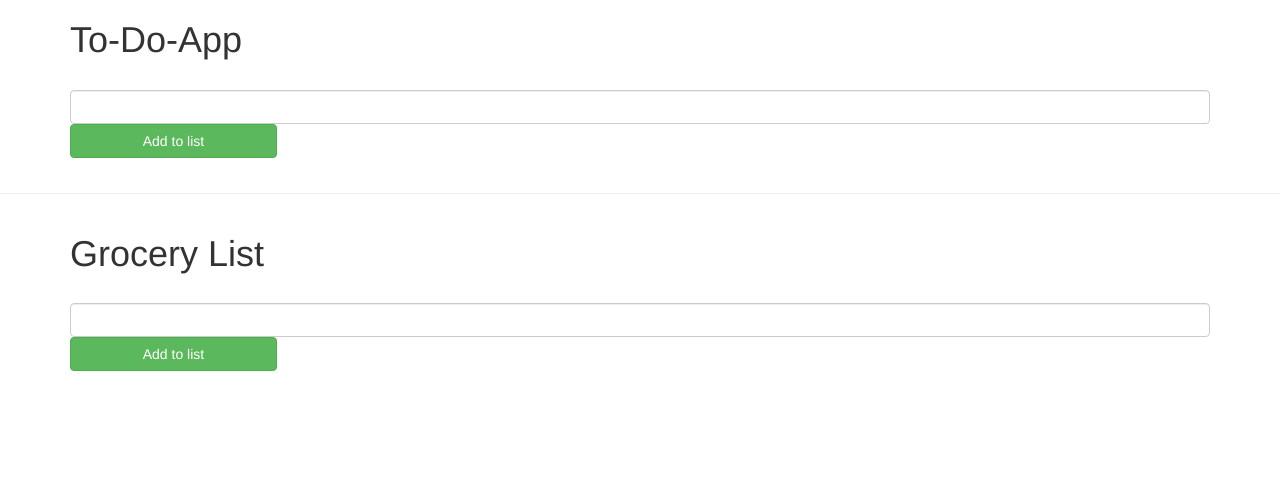
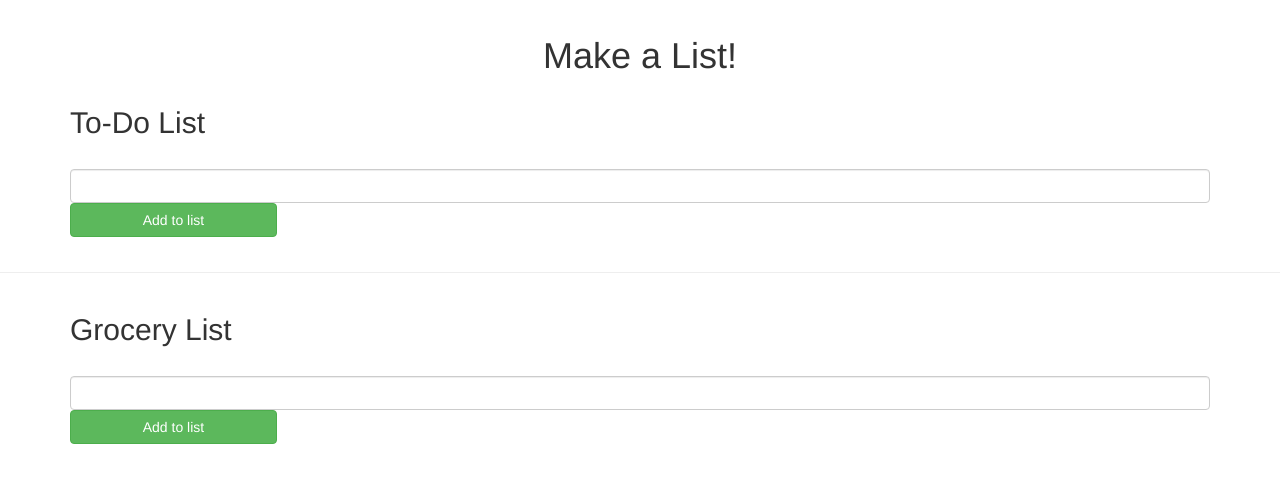
Before and after one commit to saundie184/nested-directives-to-do, a plain HTML site: page index.html in a window 1280 px wide. Drawn offline with nearby package versions, Linux system fonts and the light colour scheme.

Commit message:
Changed and styled titles

```diff
--- a/index.html
+++ b/index.html
@@ -20,20 +20,27 @@
         height: 200px;
         border: 2px solid black;
       }
+      .title {
+        text-align: center;
+        margin-top: 1em;
+      }
 
     </style>
   </head>
 
   <body ng-app='templateApp'>
+    <div class='container'>
+      <h1 class='title'>Make a List!</h1>
 
+    </div>
     <div ng-controller="MainController as MC" class="container">
-      <h1>To-Do-App</h1>
+      <h2>To-Do List</h2>
       <sw-list></sw-list>
     </div>
-    <hr />
+    <hr/>
     <div ng-controller="MainController as MC" class="container">
-      <h1>Grocery List</h1>
-        <sw-list></sw-list>
+      <h2>Grocery List</h2>
+      <sw-list></sw-list>
     </div>
 
     <!-- jQuery (necessary for Bootstrap's JavaScript plugins) -->
```
